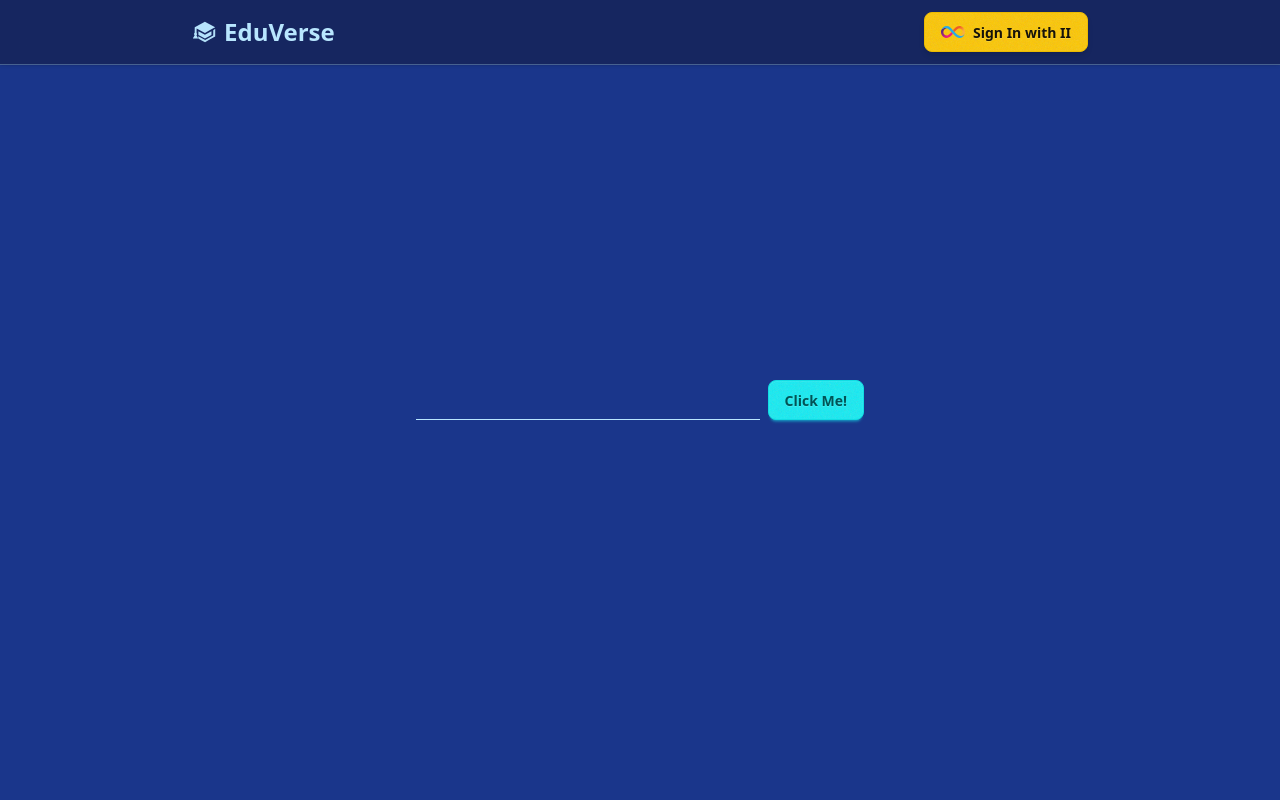
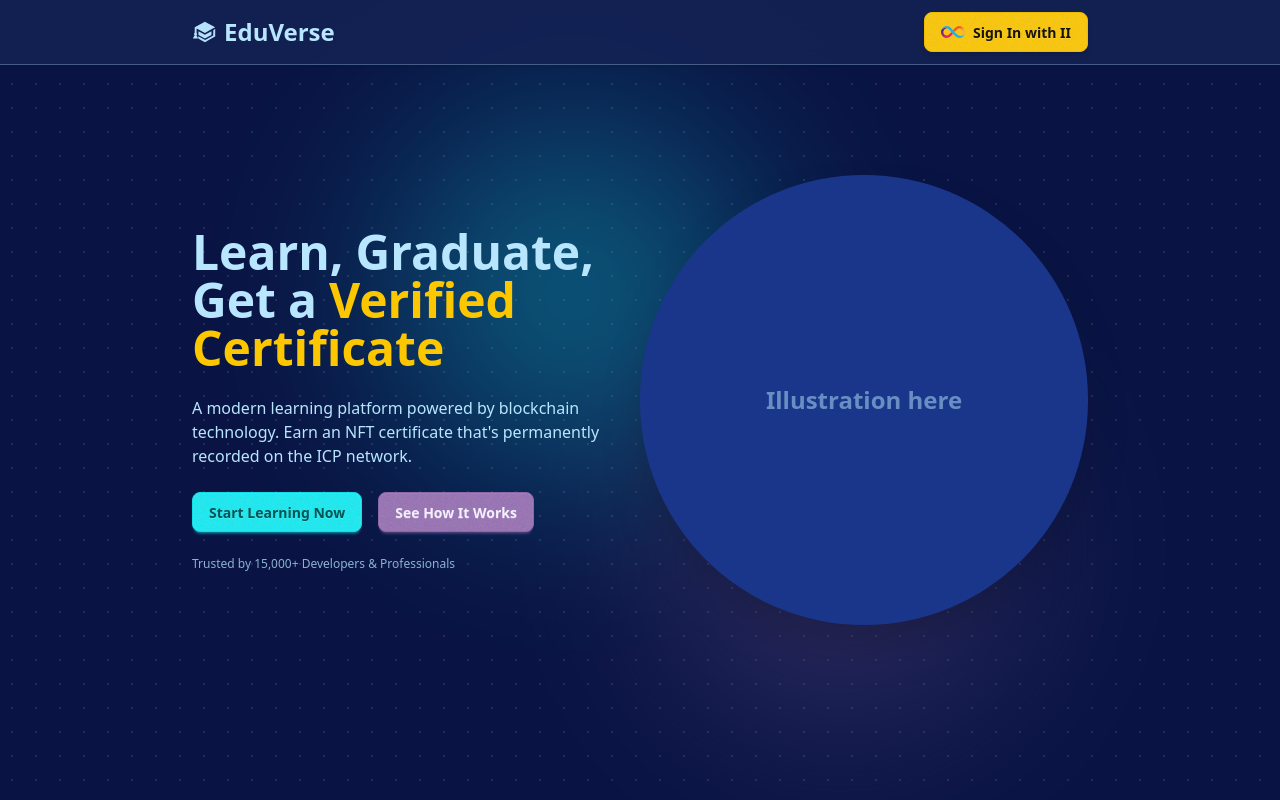
Before and after one commit to zdnemz/eduverse, a React (Vite) app in the folder src/eduverse_frontend/: page / in a window 1280 px wide. Built offline with nearby package versions, Linux system fonts and the light colour scheme.

Commit message:
feat: add hero section

```diff
--- /dev/null
+++ b/src/eduverse_frontend/src/components/Background.tsx
@@ -0,0 +1,39 @@
+import { motion } from 'framer-motion';
+
+export function BackgroundWithDots() {
+  return (
+    <div className="absolute inset-0 -z-10 h-full w-full overflow-hidden">
+      <div className="bg-base-300 absolute inset-0 bg-[radial-gradient(circle,rgba(255,255,255,0.1)_1px,transparent_1px)] [background-size:24px_24px]" />
+
+      <motion.div
+        className="absolute h-[30rem] w-[30rem] rounded-full bg-[radial-gradient(circle_at_center,var(--color-primary)_0%,transparent_70%)] opacity-40 blur-3xl"
+        animate={{
+          x: [0, 100, -50, 0],
+          y: [0, -50, 100, 0],
+          scale: [1, 1.2, 0.9, 1],
+        }}
+        transition={{
+          duration: 15,
+          repeat: Infinity,
+          repeatType: 'mirror',
+        }}
+        style={{ top: '10%', left: '20%' }}
+      />
+
+      <motion.div
+        className="absolute h-[24em] w-[24rem] rounded-full bg-[radial-gradient(circle_at_center,var(--color-secondary)_0%,transparent_70%)] opacity-40 blur-3xl"
+        animate={{
+          x: [0, -120, 80, 0],
+          y: [0, 60, -80, 0],
+          scale: [1, 1.3, 0.8, 1],
+        }}
+        transition={{
+          duration: 18,
+          repeat: Infinity,
+          repeatType: 'mirror',
+        }}
+        style={{ bottom: '15%', right: '10%' }}
+      />
+    </div>
+  );
+}
--- /dev/null
+++ b/src/eduverse_frontend/src/components/pages/home/Hero.tsx
@@ -0,0 +1,81 @@
+import { motion } from 'framer-motion';
+import { useRefContext } from '@/contexts/RefContext';
+import { MOTION_TRANSITION } from '@/constants/motion';
+import { cn } from '@/libs/utils';
+import { BackgroundWithDots } from '@/components/Background';
+
+export default function Hero() {
+  const { scrollToRef } = useRefContext();
+
+  return (
+    <section className="relative flex min-h-screen w-full items-center justify-center">
+      <BackgroundWithDots />
+
+      <div className="flex w-full flex-col space-y-6 lg:w-1/2">
+        <h1 className="text-3xl font-bold md:text-4xl lg:text-5xl">
+          {'Learn, Graduate, Get a Verified Certificate'.split(' ').map((word, index) => (
+            <motion.span
+              key={index}
+              transition={{ ...MOTION_TRANSITION, delay: index * 0.2 }}
+              initial={{
+                opacity: 0,
+                transform: 'translateY(10px)',
+                filter: 'blur(10px)',
+              }}
+              whileInView={{
+                opacity: 1,
+                transform: 'translateY(0)',
+                filter: 'blur(0px)',
+              }}
+              viewport={{ once: true, amount: 0.2 }}
+              style={{ display: 'inline-block', marginRight: '0.25em' }}
+              className={cn('Verified Certificate').split(' ').includes(word) ? 'text-accent' : ''}
+            >
+              {word}
+            </motion.span>
+          ))}
+        </h1>
+        <motion.p
+          transition={{ ...MOTION_TRANSITION, delay: 1 }}
+          initial={{ translateY: '20px', opacity: 0, filter: 'blur(10px)' }}
+          whileInView={{ translateY: '0', opacity: 1, filter: 'blur(0px)' }}
+          viewport={{ once: true, amount: 0.2 }}
+        >
+          {
+            "A modern learning platform powered by blockchain technology. Earn an NFT certificate that's permanently recorded on the ICP network."
+          }
+        </motion.p>
+        <motion.div
+          transition={{ ...MOTION_TRANSITION, delay: 1.2 }}
+          initial={{ translateY: '20px', opacity: 0, filter: 'blur(10px)' }}
+          whileInView={{ translateY: '0', opacity: 1, filter: 'blur(0px)' }}
+          viewport={{ once: true, amount: 0.2 }}
+          className="flex gap-x-4"
+        >
+          <button className="btn btn-primary rounded-lg">{'Start Learning Now'}</button>
+          <button
+            onClick={() => scrollToRef('howItWorksSection')}
+            className="btn btn-secondary rounded-lg"
+          >
+            {'See How It Works'}
+          </button>
+        </motion.div>
+        <motion.p
+          transition={{ ...MOTION_TRANSITION, delay: 1.4 }}
+          initial={{ translateY: '20px', opacity: 0, filter: 'blur(10px)' }}
+          whileInView={{ translateY: '0', opacity: 1, filter: 'blur(0px)' }}
+          viewport={{ once: true, amount: 0.2 }}
+          className="text-base-content/75 flex text-xs"
+        >
+          Trusted by 15,000+ Developers & Professionals
+        </motion.p>
+      </div>
+
+      <div className="hidden w-1/2 items-center justify-center lg:flex">
+        <div className="bg-base-100 flex h-[450px] w-[450px] items-center justify-center rounded-full shadow-2xl">
+          <p className="text-base-content/50 text-2xl font-bold">Illustration here</p>
+        </div>
+      </div>
+    </section>
+  );
+}
--- a/src/eduverse_frontend/src/components/pages/home/Index.tsx
+++ b/src/eduverse_frontend/src/components/pages/home/Index.tsx
@@ -1,33 +1,14 @@
-import { useState } from 'react';
-import { eduverse_backend } from 'declarations/eduverse_backend';
 import RootLayout from '@/components/layouts/RootLayout';
 import Navbar from '@/components/Navbar';
+import Hero from './Hero';
+import { RefProvider } from '@/contexts/RefContext';
 
 export default function Home() {
-  const [greeting, setGreeting] = useState('');
-  const [name, setName] = useState('');
-
-  function handleClick() {
-    eduverse_backend.greet(name).then((greeting) => {
-      setGreeting(greeting);
-    });
-  }
-
   return (
     <RootLayout header={<Navbar />}>
-      <section className="flex min-h-screen w-full items-center justify-center">
-        <div className="flex w-full max-w-md gap-2">
-          <input
-            className="w-full border-b px-2 py-1 outline-none focus:outline-none"
-            onChange={(e) => setName(e.target.value)}
-            type="text"
-          />
-          <button className="btn btn-primary" onClick={handleClick}>
-            Click Me!
-          </button>
-        </div>
-        <div>{greeting}</div>
-      </section>
+      <RefProvider>
+        <Hero />
+      </RefProvider>
     </RootLayout>
   );
 }
--- /dev/null
+++ b/src/eduverse_frontend/src/constants/motion.ts
@@ -0,0 +1,7 @@
+import { Transition } from 'framer-motion';
+
+export const MOTION_TRANSITION = {
+  delay: 0.2,
+  duration: 1,
+  type: 'spring',
+} as Transition;
```
